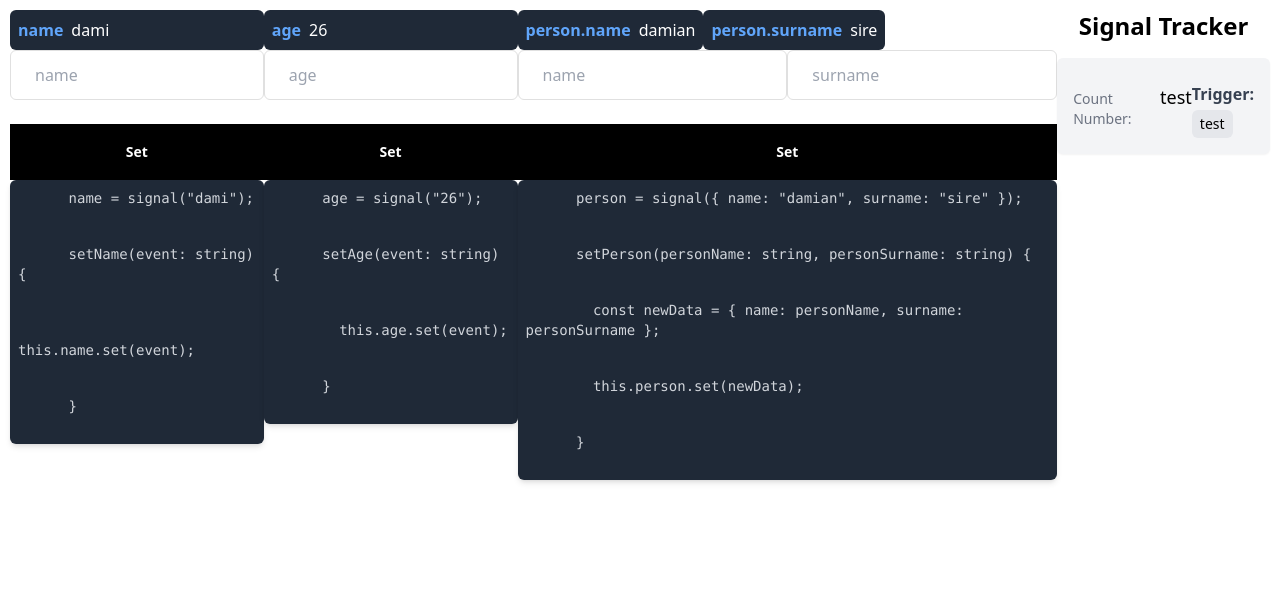
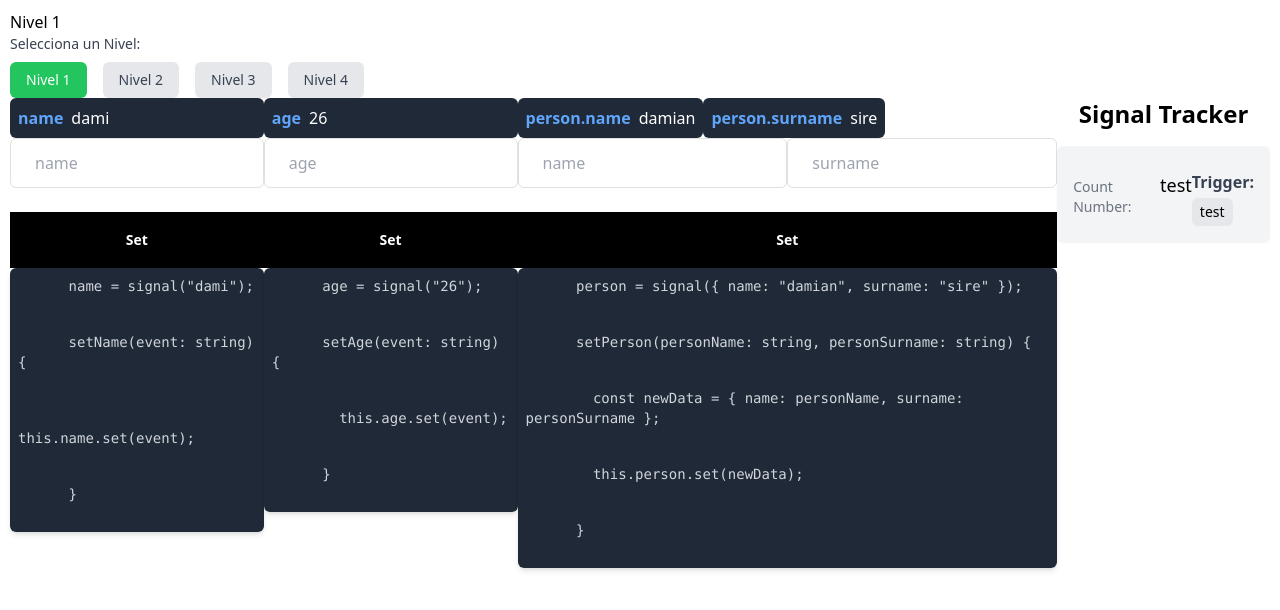
Before and after one commit to damiansire/angular-examples, an Angular app: page / in a window 1280 px wide. Shown: the top 610 px of the page. Built offline with nearby package versions, Linux system fonts and the light colour scheme.

Commit message:
feat: add buttons for change the level and save status

```diff
--- a/src/app/signals/signal-equality-functions/signal-equality-functions.component.html
+++ b/src/app/signals/signal-equality-functions/signal-equality-functions.component.html
@@ -1,3 +1,7 @@
+<section>
+  {{ currentLevel() }}
+  <app-selection-option (selectedLevelChange)="selectedLevelChange($event)" />
+</section>
 <section role="set-info" class="flex justify-between">
   <section class="flex flex-col">
     <app-variable-box variableName="name" [variableValue]="name()" />
--- a/src/app/signals/signal-equality-functions/signal-equality-functions.component.ts
+++ b/src/app/signals/signal-equality-functions/signal-equality-functions.component.ts
@@ -6,6 +6,7 @@ import { codeLine } from '../../components-atom/component-atom.interface';
 import { CodeComponent } from '../../components-atom/code/code.component';
 import { EventHistoryComponent } from '../../components/event-history/event-history.component';
 import { HistoryElement } from '../../components/component.interface';
+import { SelectionOptionComponent } from '../../components/selection-option/selection-option.component';
 
 @Component({
   selector: 'app-signal-equality-functions',
@@ -18,9 +19,11 @@ import { HistoryElement } from '../../components/component.interface';
     VariableBoxComponent,
     CodeComponent,
     EventHistoryComponent,
+    SelectionOptionComponent,
   ],
 })
 export class SignalEqualityFunctionsComponent {
+  currentLevel = signal('Nivel 1');
   appEventHistory = signal<HistoryElement[]>([
     {
       date: new Date(),
@@ -139,5 +142,9 @@ export class SignalEqualityFunctionsComponent {
       this.addConditionalCountRecomputation('interval', event, false);
     }
   }
+
+  selectedLevelChange(newLevel: string) {
+    this.currentLevel.set(newLevel);
+  }
   constructor() {}
 }
```
